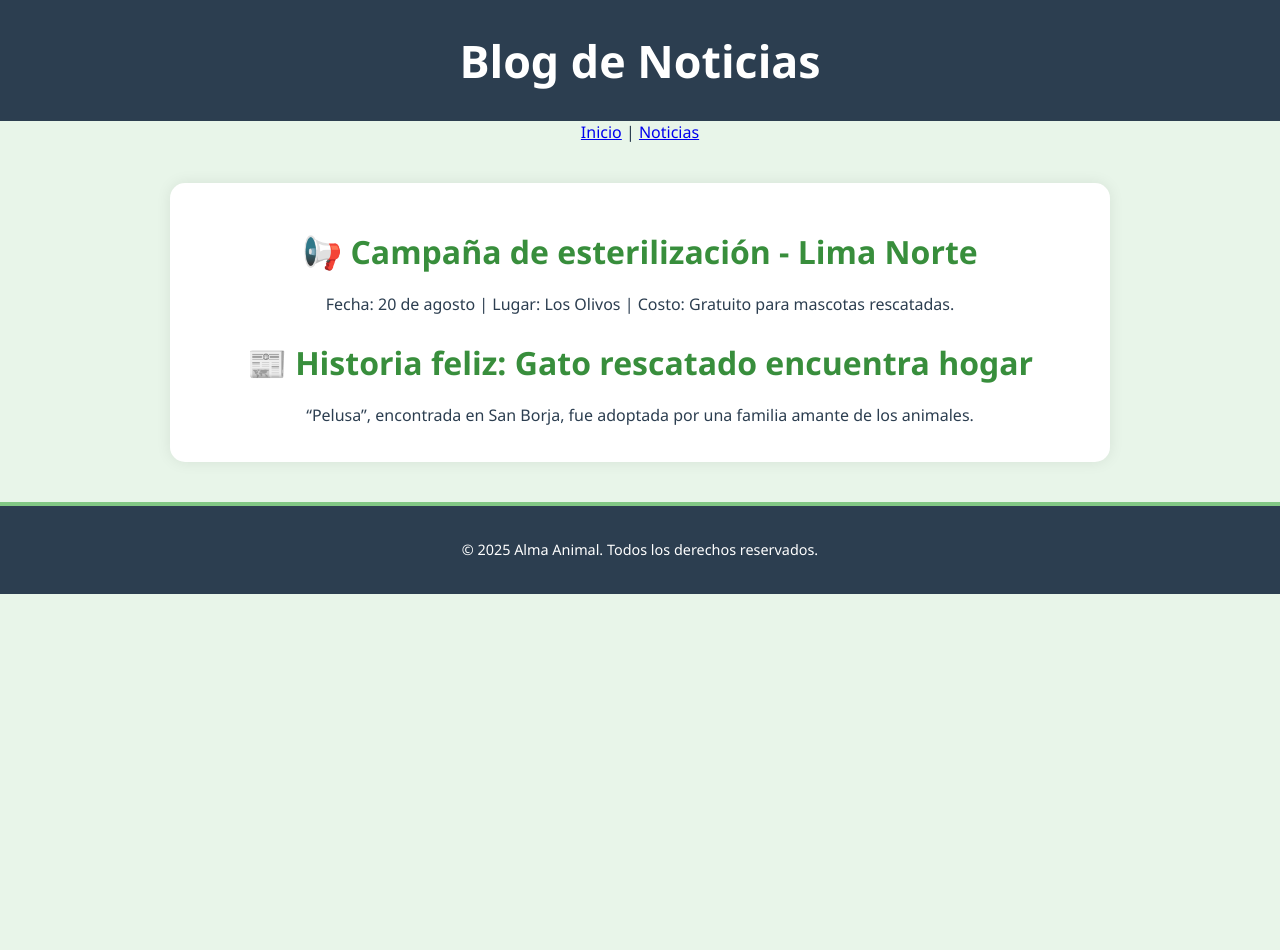
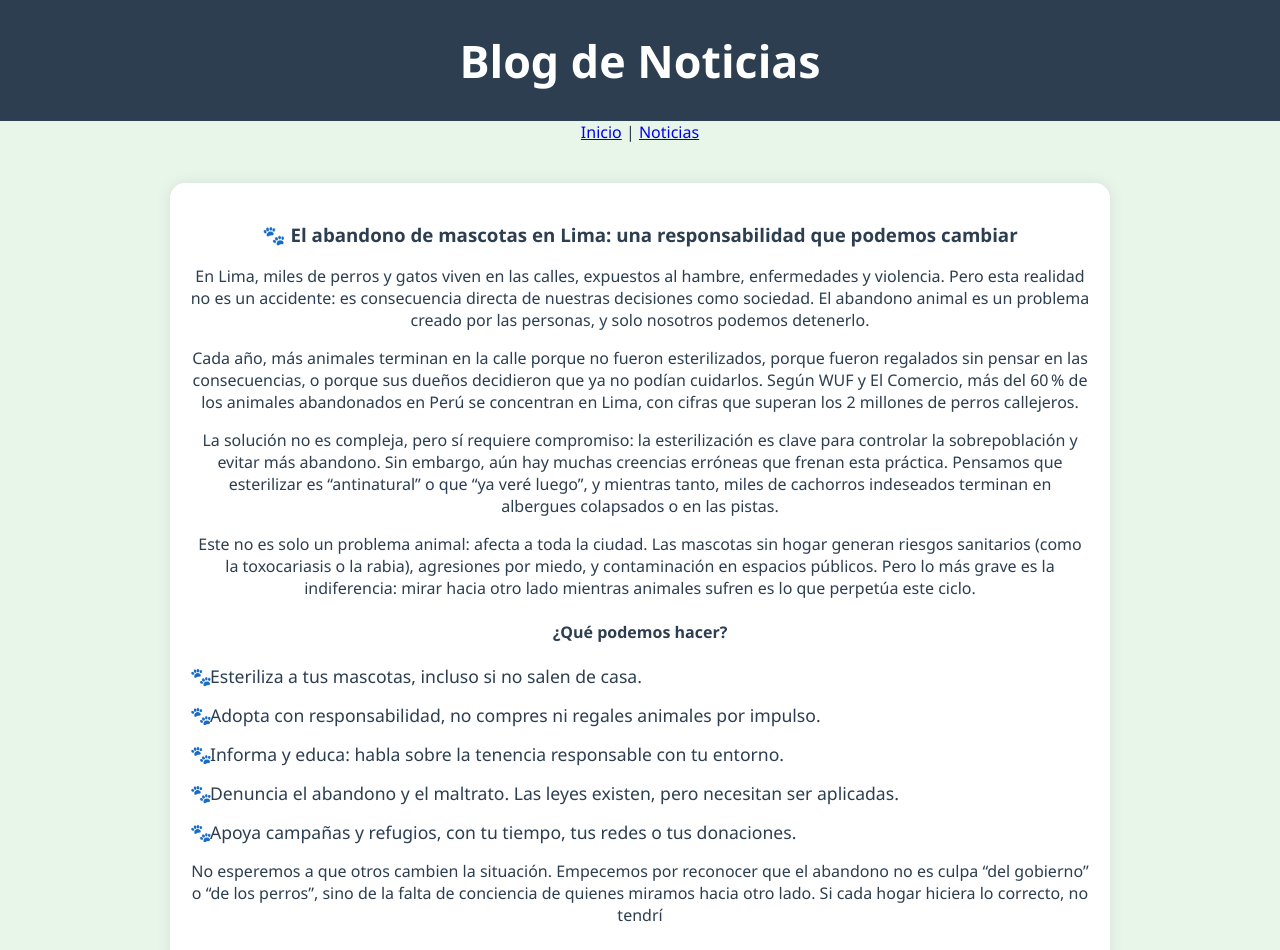
Before and after one commit to Helaa21/ALMA-ANIMAL, a plain HTML site: page noticias.html in a window 1280 px wide. Shown: the top 950 px of the page. Before the commit the page ends 800 px from the top, so only its background shows below. Drawn offline with Linux system fonts and the light colour scheme.

Commit message:
Update noticias.html

```diff
--- a/noticias.html
+++ b/noticias.html
@@ -18,8 +18,36 @@
   <main>
     <section>
       <article>
-        <h2>📢 Campaña de esterilización - Lima Norte</h2>
-        <p>Fecha: 20 de agosto | Lugar: Los Olivos | Costo: Gratuito para mascotas rescatadas.</p>
+<article>
+  <h3>🐾 El abandono de mascotas en Lima: una responsabilidad que podemos cambiar</h3>
+  <p>
+    En Lima, miles de perros y gatos viven en las calles, expuestos al hambre, enfermedades y violencia. Pero esta realidad no es un accidente: es consecuencia directa de nuestras decisiones como sociedad. El abandono animal es un problema creado por las personas, y solo nosotros podemos detenerlo.
+  </p>
+  <p>
+    Cada año, más animales terminan en la calle porque no fueron esterilizados, porque fueron regalados sin pensar en las consecuencias, o porque sus dueños decidieron que ya no podían cuidarlos. Según WUF y El Comercio, más del 60 % de los animales abandonados en Perú se concentran en Lima, con cifras que superan los 2 millones de perros callejeros.
+  </p>
+  <p>
+    La solución no es compleja, pero sí requiere compromiso: la esterilización es clave para controlar la sobrepoblación y evitar más abandono. Sin embargo, aún hay muchas creencias erróneas que frenan esta práctica. Pensamos que esterilizar es “antinatural” o que “ya veré luego”, y mientras tanto, miles de cachorros indeseados terminan en albergues colapsados o en las pistas.
+  </p>
+  <p>
+    Este no es solo un problema animal: afecta a toda la ciudad. Las mascotas sin hogar generan riesgos sanitarios (como la toxocariasis o la rabia), agresiones por miedo, y contaminación en espacios públicos. Pero lo más grave es la indiferencia: mirar hacia otro lado mientras animales sufren es lo que perpetúa este ciclo.
+  </p>
+  <h4>¿Qué podemos hacer?</h4>
+  <ul>
+    <li>Esteriliza a tus mascotas, incluso si no salen de casa.</li>
+    <li>Adopta con responsabilidad, no compres ni regales animales por impulso.</li>
+    <li>Informa y educa: habla sobre la tenencia responsable con tu entorno.</li>
+    <li>Denuncia el abandono y el maltrato. Las leyes existen, pero necesitan ser aplicadas.</li>
+    <li>Apoya campañas y refugios, con tu tiempo, tus redes o tus donaciones.</li>
+  </ul>
+  <p>
+    No esperemos a que otros cambien la situación. Empecemos por reconocer que el abandono no es culpa “del gobierno” o “de los perros”, sino de la falta de conciencia de quienes miramos hacia otro lado. Si cada hogar hiciera lo correcto, no tendrí
+
+
+
+
+
+
       </article>
 
       <article>
```
